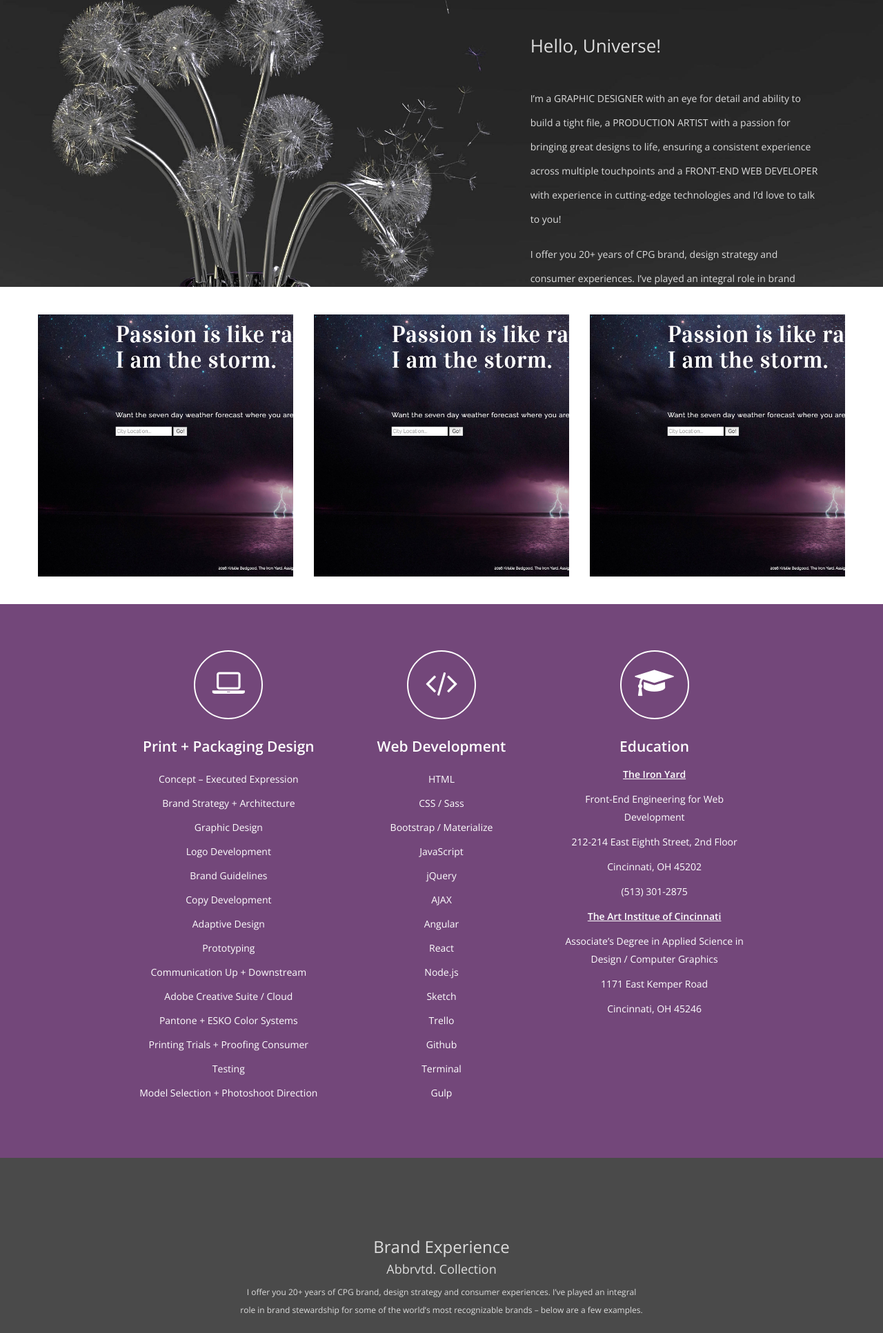
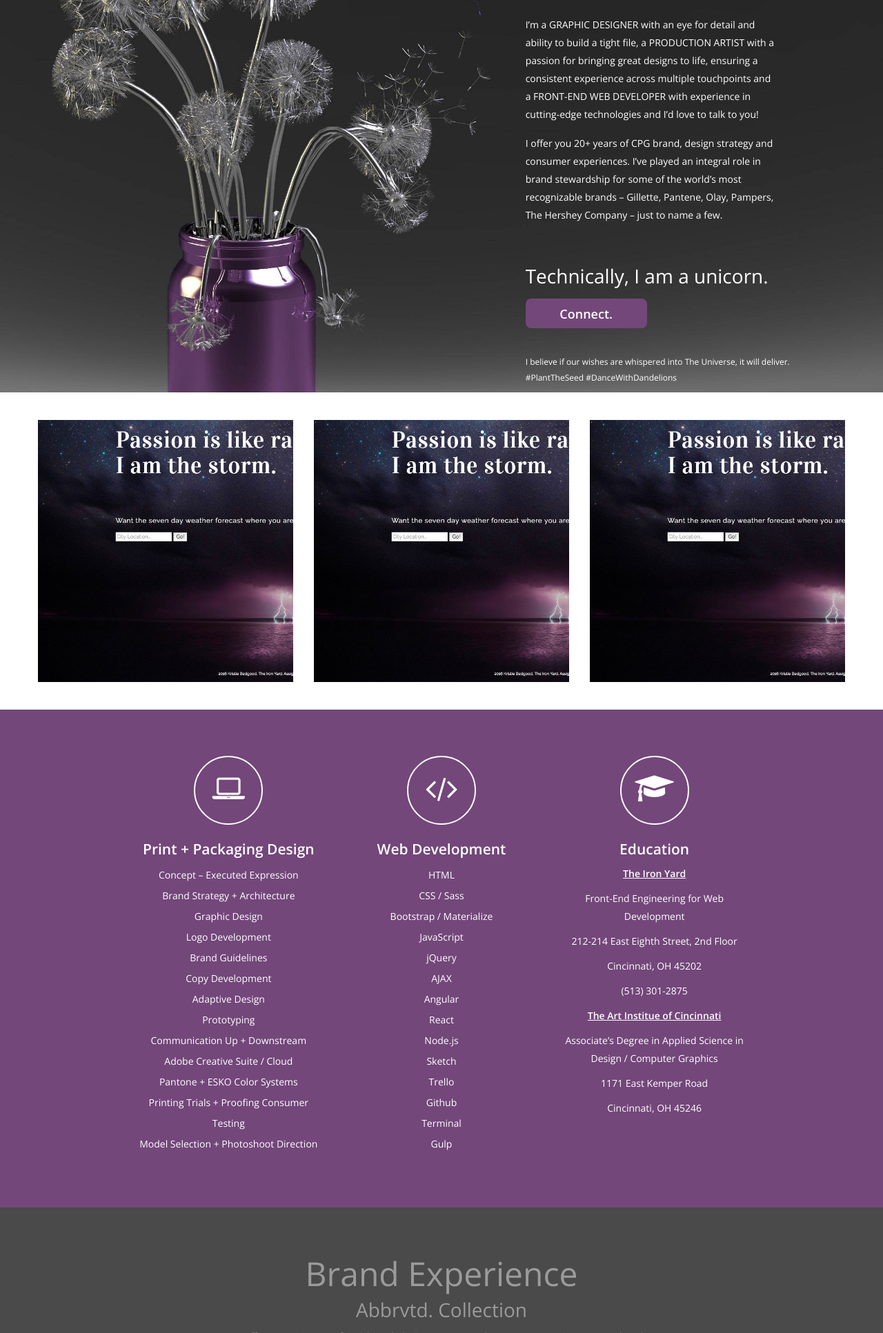
Before and after one commit to KBedgood/2016_1228_eleven16_portfolio_site, a website: page index.html in a window 1280 px wide. Shown: the part 184-2117 px from the top of the page at 69% size. Drawn offline with nearby package versions, Linux system fonts and the light colour scheme.

Commit message:
messing with movile view image position

```diff
--- a/main.scss
+++ b/main.scss
@@ -477,134 +477,148 @@ img {
 // --------------------------------------------------
 // MEDIA QUERIES : 917 */
 // --------------------------------------------------
-@media screen and (min-width: 917px) {
-  .navbar-right~.navbar-right {
-    /* margin-right: 0; */
-    padding-right: 12px;
+// @media screen and (min-width: 917px) {
+//   .navbar-right~.navbar-right {
+//     /* margin-right: 0; */
+//     padding-right: 12px;
+//   }
+//   .nav>li>a {
+//     position: relative;
+//     display: block;
+//     padding-right: 15px;
+//   }
+// }
+
+@media screen and (max-width: 917px) {
+  .background-image {
+    background-size: cover !important;
+    // Mobile image
+    background: url("../images/dandelion_adobeStock_30141593_v6_mobile.jpg");
   }
-  .nav>li>a {
-    position: relative;
-    display: block;
-    padding-right: 15px;
+  .text-one {
+    display: none !important;
+  }
+  .text-two {
+    display: none !important;
   }
 }
 
-// --------------------------------------------------
-// MEDIA QUERIES : 836 */
-// --------------------------------------------------
-@media screen and (min-width: 836px) {
-  .nav>li>a {
-    position: relative;
-    display: block;
-    /* padding-right: 15px; */
-  }
-}
+// // --------------------------------------------------
+// // MEDIA QUERIES : 836 */
+// // --------------------------------------------------
+// @media screen and (min-width: 836px) {
+//   .nav>li>a {
+//     position: relative;
+//     display: block;
+//     /* padding-right: 15px; */
+//   }
+// }
 
-// --------------------------------------------------
-// MEDIA QUERIES : 425 */
-// --------------------------------------------------
-@media screen and (min-width: 425px) {
-  .navbar-default .navbar-toggle .icon-bar {
-    background-color: white;
-  }
-  ul {
-    list-style: none;
-    font-size: 14px;
-    color: #FFFFFF;
-    line-height: 35px;
-    text-align: center;
-    padding-left: 0;
-    margin-top: 12px;
-  }
-  .background-image {
-    background: url(../images/dandelion_adobeStock_30141593_v6.jpg);
-    background-size: 100% 100%;
-    background-repeat: no-repeat;
-    background-color: white;
-    background-size: contain;
-    overflow: hidden;
-    margin-top: 100px !important;
-  }
-}
+// // --------------------------------------------------
+// // MEDIA QUERIES : 425 */
+// // --------------------------------------------------
+// @media screen and (min-width: 425px) {
+//   .navbar-default .navbar-toggle .icon-bar {
+//     background-color: white;
+//   }
+//   ul {
+//     list-style: none;
+//     font-size: 14px;
+//     color: #FFFFFF;
+//     line-height: 35px;
+//     text-align: center;
+//     padding-left: 0;
+//     margin-top: 12px;
+//   }
+//   .background-image {
+//     background: url(../images/dandelion_adobeStock_30141593_v6.jpg);
+//     background-size: 100% 100%;
+//     background-repeat: no-repeat;
+//     background-color: white;
+//     background-size: contain;
+//     overflow: hidden;
+//     margin-top: 100px !important;
+//   }
+// }
 
-// --------------------------------------------------
-// MEDIA QUERIES : 320 */
-// --------------------------------------------------
-@media screen and (min-width: 320px) {
-  .main-text {
-    padding-right: 22px;
-    padding-left: 22px;
-  }
-  .background-image {
-    margin-top: 89px;
-    max-height: 500px;
-  }
-  h1 {
-    font-size: 26px;
-    color: #ddd;
-    margin-top: 136px;
-  }
-  h4 {
-    font-size: 14px;
-    color: #ddd;
-    line-height: 35px;
-    text-shadow: 0;
-  }
-  #typedWrapper {
-    font-size: 17px;
-    color: #ddd;
-    margin-bottom: 21px;
-  }
-  // .navbar-brand > img {
-  //   display: block;
-  //   max-width: 50%;
-  //   margin-top: -57px;
-  //   margin-left: 0px;
-  // }
-  .navbar-default .navbar-toggle {
-    background-color: white;
-  }
-  .brand-title {
-    font-size: 24px;
-    color: #ddd;
-  }
-  h2 {
-    font-size: 17px;
-    color: #ddd;
-  }
-  p.brand-description {
-    font-size: 14px;
-    color: #ddd;
-    line-height: 28px;
-    padding-bottom: 13px;
-  }
-  .unicorn {
-    margin-top: 28px;
-  }
-  .connect-buttontext {
-    font-size: 17px;
-    color: #ddd;
-    margin-top: 12px;
-  }
-  h2.brand-sub {
-    font-size: 18px;
-    color: #ddd;
-    margin-top: 3px;
-  }
-  .connect-kb {
-    background: $color-accent;
-    border-radius: 8px;
-    border: none;
-    width: 120px;
-    margin-top: 11px;
-  }
-  p.brand-description {
-    font-size: 12px;
-    color: #ddd;
-    line-height: 26px;
-    padding-bottom: 13px;
-  }
-}
+// // --------------------------------------------------
+// // MEDIA QUERIES : 320 */
+// // --------------------------------------------------
+// @media screen and (min-width: 320px) {
+//   .main-text {
+//     padding-right: 22px;
+//     padding-left: 22px;
+//   }
+//   .background-image {
+//     margin-top: 89px;
+//     max-height: 500px;
+//   }
+//   h1 {
+//     font-size: 26px;
+//     color: #ddd;
+//     margin-top: 136px;
+//   }
+//   h4 {
+//     font-size: 14px;
+//     color: #ddd;
+//     line-height: 35px;
+//     text-shadow: 0;
+//   }
+//   #typedWrapper {
+//     font-size: 17px;
+//     color: #ddd;
+//     margin-bottom: 21px;
+//   }
+//   // .navbar-brand > img {
+//   //   display: block;
+//   //   max-width: 50%;
+//   //   margin-top: -57px;
+//   //   margin-left: 0px;
+//   // }
+//   .navbar-default .navbar-toggle {
+//     background-color: white;
+//   }
+//   .brand-title {
+//     font-size: 24px;
+//     color: #ddd;
+//   }
+//   h2 {
+//     font-size: 17px;
+//     color: #ddd;
+//   }
+//   p.brand-description {
+//     font-size: 14px;
+//     color: #ddd;
+//     line-height: 28px;
+//     padding-bottom: 13px;
+//   }
+//   .unicorn {
+//     margin-top: 28px;
+//   }
+//   .connect-buttontext {
+//     font-size: 17px;
+//     color: #ddd;
+//     margin-top: 12px;
+//   }
+//   h2.brand-sub {
+//     font-size: 18px;
+//     color: #ddd;
+//     margin-top: 3px;
+//   }
+//   .connect-kb {
+//     background: $color-accent;
+//     border-radius: 8px;
+//     border: none;
+//     width: 120px;
+//     margin-top: 11px;
+//   }
+//   p.brand-description {
+//     font-size: 12px;
+//     color: #ddd;
+//     line-height: 26px;
+//     padding-bottom: 13px;
+//   }
+// }
 
 
 /* MEDIA QUERIES : iPad <= 768 */
```
Also changed, not shown: css/main.css, 1 other file.
